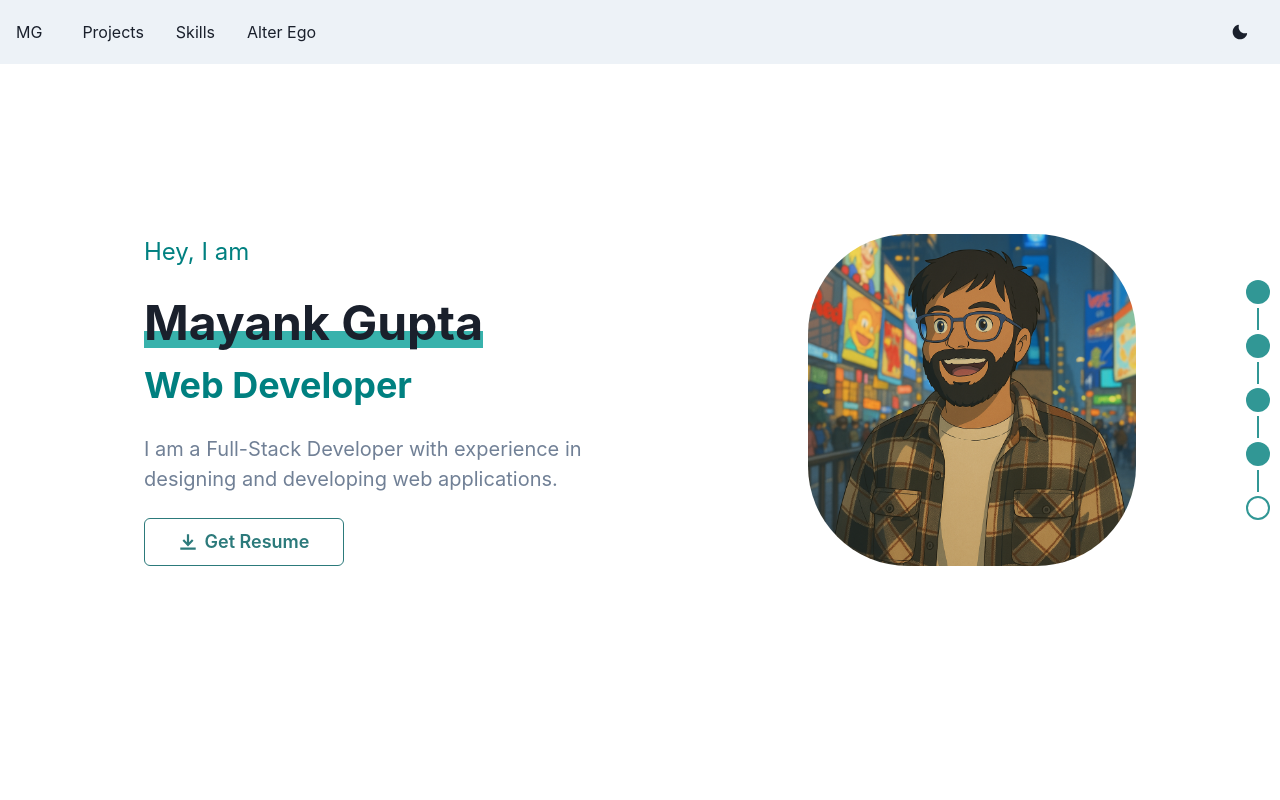
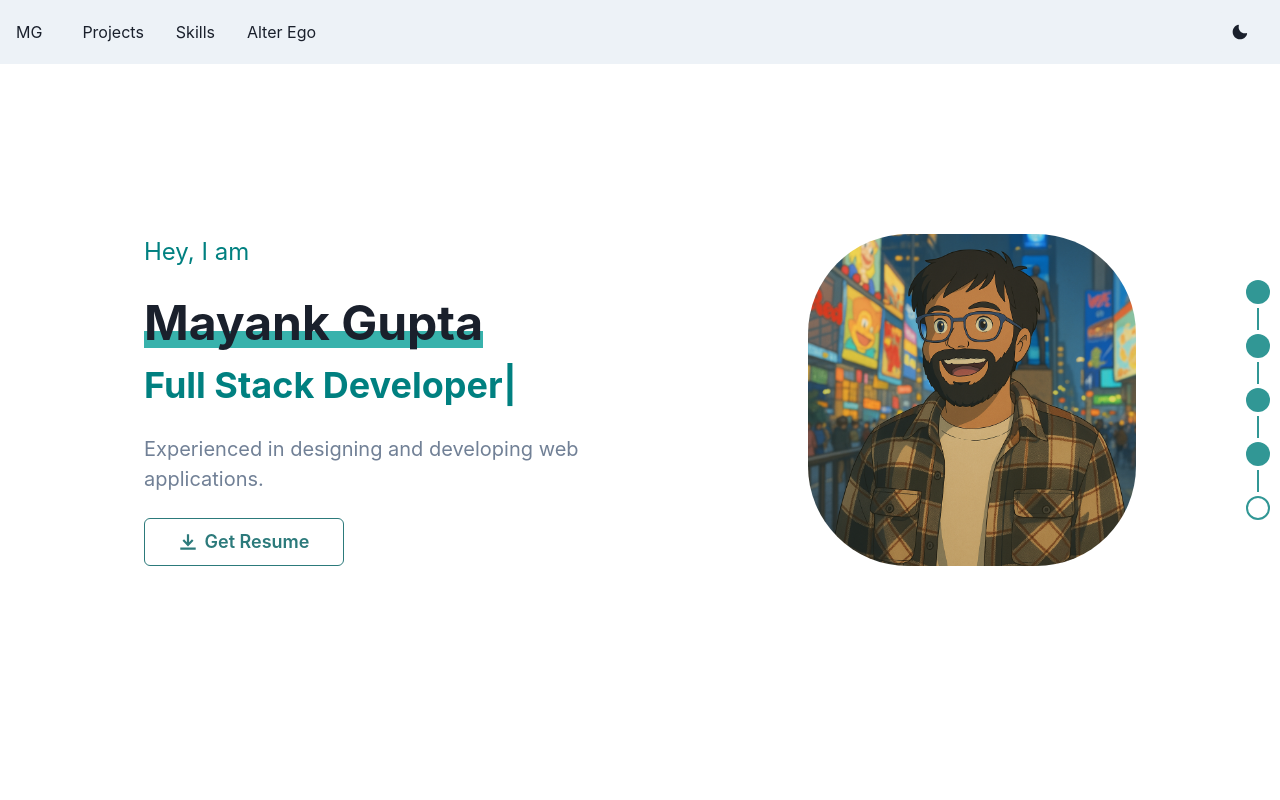
Before and after one commit to guptamayank9827/portfolio, a React (Create React App) app in the folder client/: page / in a window 1280 px wide. Shown: the top 800 px of the page. Built offline with nearby package versions, Linux system fonts and the light colour scheme.

Commit message:
added dynamic title text

```diff
--- a/client/package.json
+++ b/client/package.json
@@ -20,6 +20,7 @@
     "react-dom": "^18.3.1",
     "react-router-dom": "^6.23.1",
     "react-scripts": "5.0.1",
+    "react-type-animation": "^3.2.0",
     "typescript": "^4.9.5",
     "usehooks-ts": "^3.1.1"
   },
--- a/client/src/components/Introduction.tsx
+++ b/client/src/components/Introduction.tsx
@@ -1,8 +1,10 @@
 import { useState } from 'react';
 import { Box, Container, Button, Stack, Flex, Heading, Text, useBreakpointValue, Image } from '@chakra-ui/react';
+import { useIntersectionObserver } from 'usehooks-ts';
+import { TypeAnimation } from 'react-type-animation';
+
+import { DownloadIcon } from '@chakra-ui/icons';
 import ProfilePicture from '../icons/profile-image.png';
-import { DownloadIcon } from '@chakra-ui/icons';
-import { useIntersectionObserver } from 'usehooks-ts';
 
 
 interface IntroductionComponentProps {
@@ -10,6 +12,7 @@ interface IntroductionComponentProps {
 }
 
 function Introduction(props:IntroductionComponentProps) {
+  const TITLE_DURATION = 2000;
   const [ intersecting, setIntersecting ] = useState<Boolean>(false);
 
   const { isIntersecting, ref } = useIntersectionObserver({
@@ -59,12 +62,27 @@ function Introduction(props:IntroductionComponentProps) {
                 </Text>
                 <br />{' '}
                 <Text color={'teal'} as={'span'} fontSize={{ base: '3xl', md: '3xl', lg: '4xl' }}>
-                  Web Developer
+
+                  <TypeAnimation
+                    sequence={[
+                      'Web Developer',
+                      TITLE_DURATION,
+                      'Full Stack Developer',
+                      TITLE_DURATION,
+                      'Front End Developer',
+                      TITLE_DURATION,
+                      'Back End Developer',
+                      TITLE_DURATION,
+                    ]}
+                    speed={50}
+                    repeat={Infinity}
+                  />
+
                 </Text>{' '}
               </Heading>
 
               <Text fontSize={{ base: 'lg', lg: 'xl' }} color={'gray.500'}>
-                I am a Full-Stack Developer with experience in designing and developing web applications.
+                Experienced in designing and developing web applications.
               </Text>
 
               <Button leftIcon={<DownloadIcon />} colorScheme='teal' variant='outline' size="lg" maxWidth={"200px"} onClick={downloadResume}>
```
Also changed, not shown: 1 other file (tests, documents, lock files or other folders).
